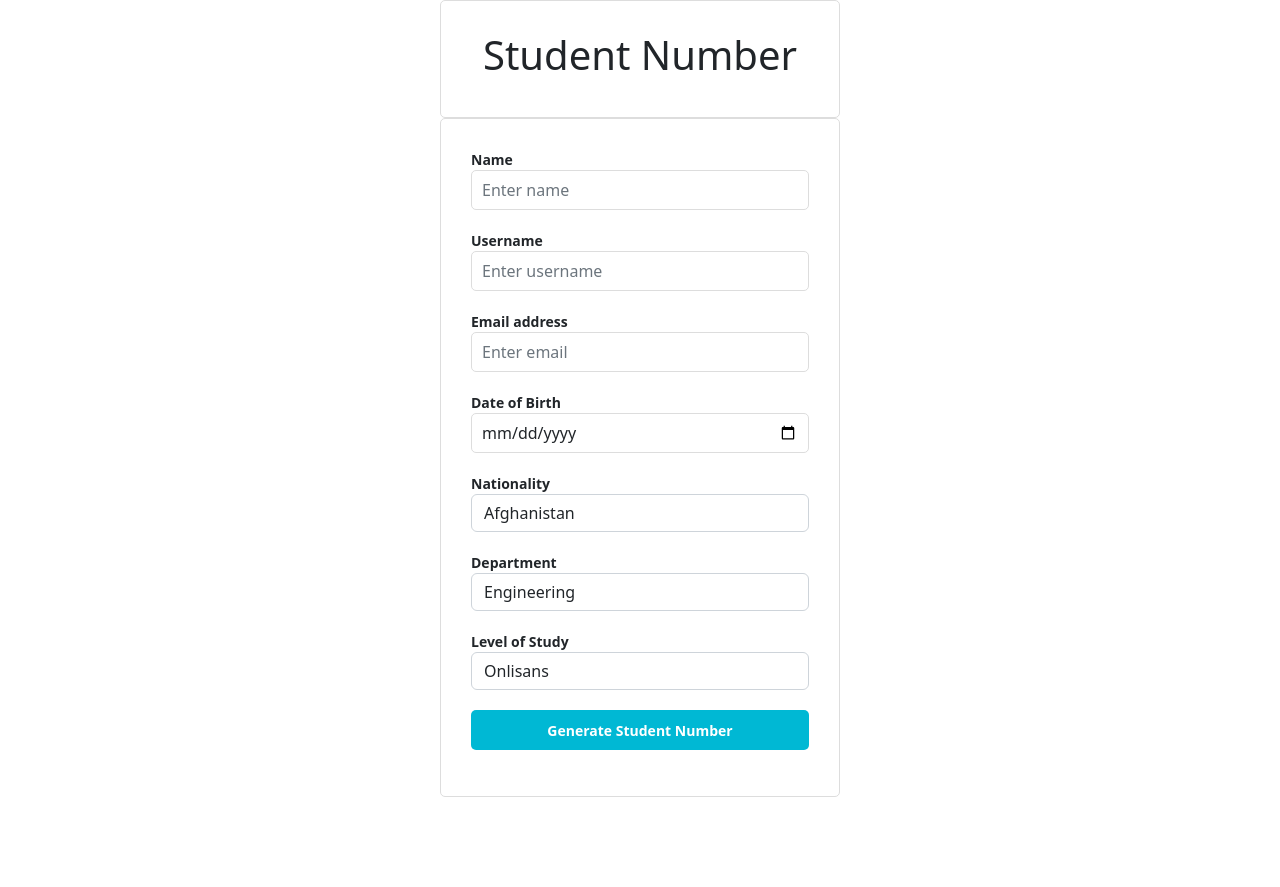
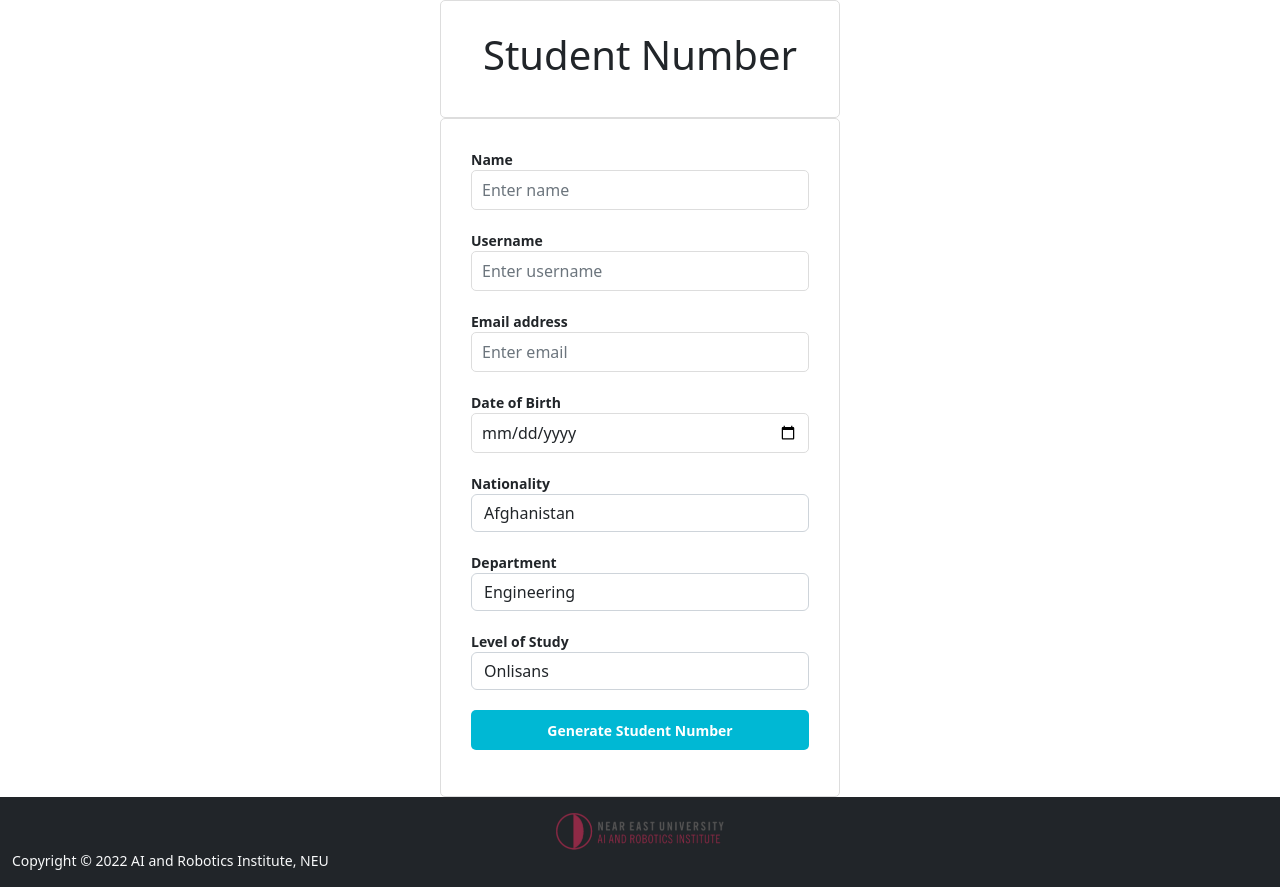
Before and after one commit to vmercel/sng, a plain HTML site: page index.html in a window 1280 px wide. Before the commit the page ends 800 px from the top, so only its background shows below. Drawn offline with nearby package versions, Linux system fonts and the light colour scheme; a small style sheet from the web is missing.

Commit message:
first commit

```diff
--- a/index.html
+++ b/index.html
@@ -130,6 +130,25 @@
 
     </div>
 
+        <footer>
+            <div class="container-fluid bg-dark text-light py-3">
+                <div class="row">
+
+                    <img src="logo%20blue%20bg.PNG?raw=true" class="logo" alt="logo-blue-bg"
+                        style="width: 15%;display:block; height: auto;margin: auto;" border="0">
+                    <small>Copyright &copy; <span id="year"></span> AI and Robotics Institute, NEU</small>
+
+
+                </div>
+            </div>
+        </footer>
+
+        <script>
+            // Set the current year in the copyright notice
+            const currentYear = new Date().getFullYear();
+            document.getElementById('year').innerHTML = currentYear;
+        </script>
+
     <script>
 	function generateString() {
 		// Get form values
```
Also changed, not shown: logo blue bg.PNG (added).
